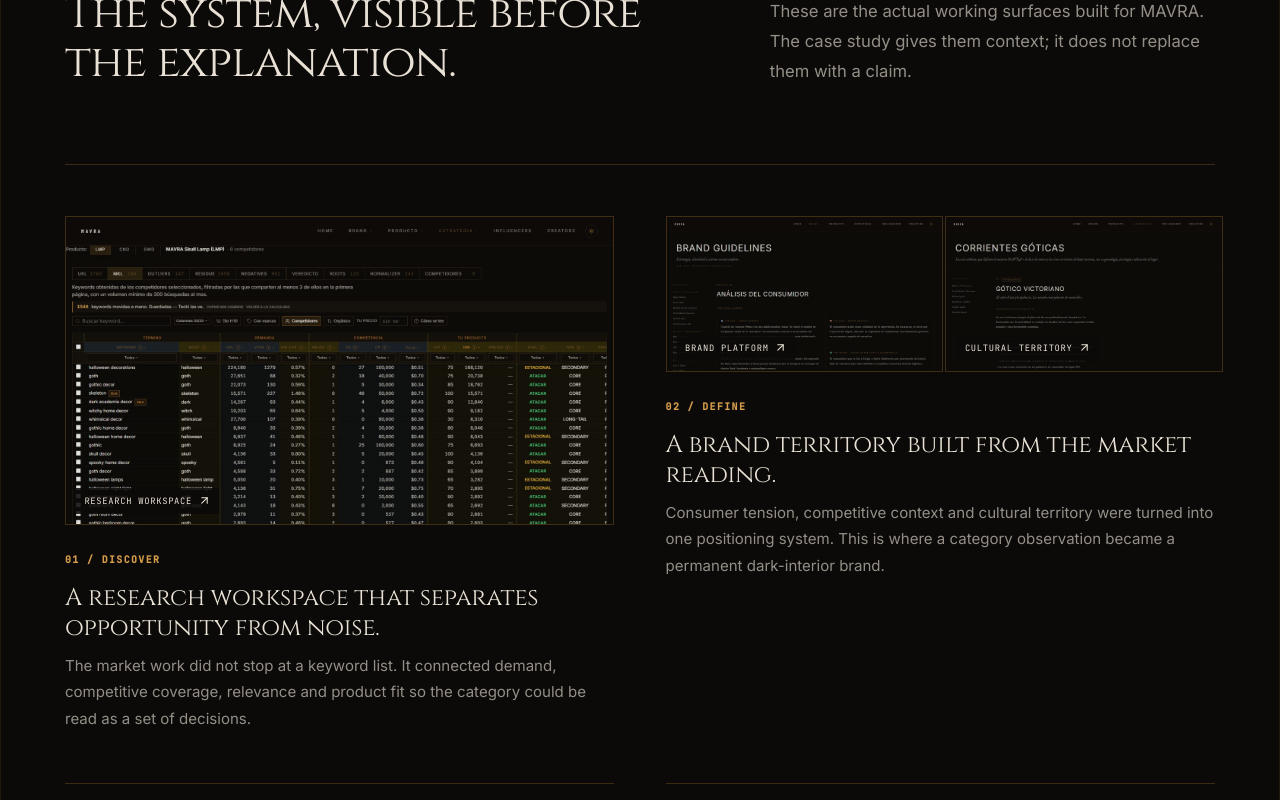
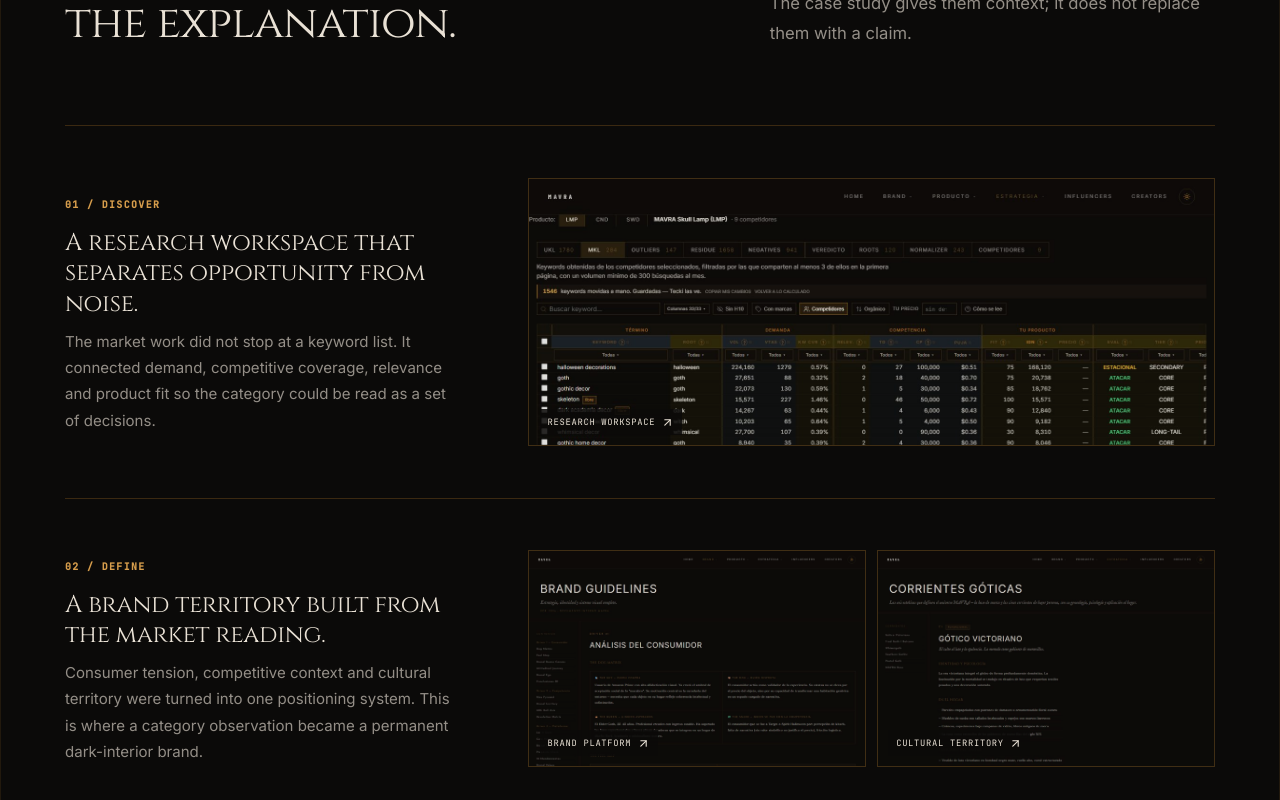
Before and after one commit to frankaarias/mavra-public, a React (Vite) app: page / in a window 1280 px wide. Shown: the part 1040-1840 px from the top of the page. Built offline with nearby package versions, Linux system fonts and the light colour scheme; a web font is replaced by a local one.

Commit message:
Restore sequential hierarchy to case evidence

```diff
--- a/src/case-study-evidence.css
+++ b/src/case-study-evidence.css
@@ -101,3 +101,32 @@
   .case-work-images a,
   .case-work-images.single a { min-height: 170px; }
 }
+
+
+/* Evidence must read as a sequence, not as a masonry gallery. */
+.case-work-intro {
+  padding-top: clamp(3.5rem, 6vw, 5.5rem);
+  padding-bottom: clamp(4rem, 7vw, 6.5rem);
+}
+.case-featured-work { display: block; }
+.case-work-item {
+  display: grid;
+  grid-template-columns: minmax(250px, .72fr) minmax(0, 1.28fr);
+  gap: clamp(2rem, 6vw, 7rem);
+  align-items: center;
+  padding: clamp(2.25rem, 4vw, 4rem) 0;
+}
+.case-work-copy { max-width: 31rem; }
+.case-work-images { order: initial; }
+.case-work-images a,
+.case-work-images.single a {
+  min-height: 0;
+  height: clamp(170px, 17vw, 255px);
+  aspect-ratio: auto;
+}
+.case-work-images.single a { height: clamp(190px, 21vw, 310px); }
+.case-work-images img { min-height: 0; }
+@media (max-width: 900px) {
+  .case-work-item { grid-template-columns: 1fr; gap: 1.25rem; align-items: start; }
+  .case-work-images { order: -1; }
+}
```
